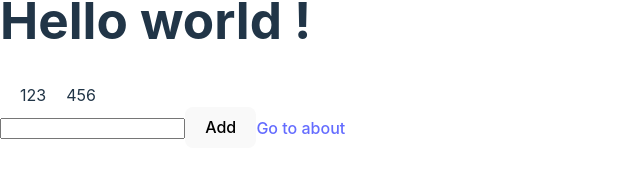
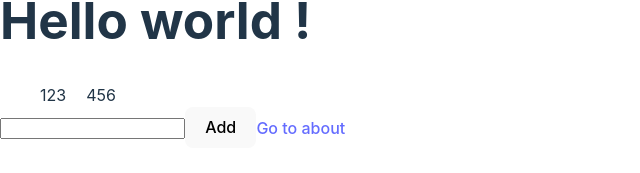
Before and after one commit to aristocrat44/vite-react-boilerplate, a React (Vite) app: page / in a window 1280 px wide. Shown: the part 347-520 px from the top of the page, without its empty margins (0-640 px from the left). Built offline with nearby package versions, Linux system fonts and the light colour scheme.

Commit message:
re changes

```diff
--- a/src/Containers/App/index.tsx
+++ b/src/Containers/App/index.tsx
@@ -10,7 +10,7 @@ const App = () => {
   return (
     <>
       <h1 data-cy="hello-world">Hello world !</h1>
-      <div>
+      <div style={{ paddingLeft: 20 }}>
         {todo_.todoArr?.map((each, i) => (
           <span style={{ paddingLeft: 20 }} key={i}>
             {each}
```
Also changed, not shown: .lintstagedrc.json.
